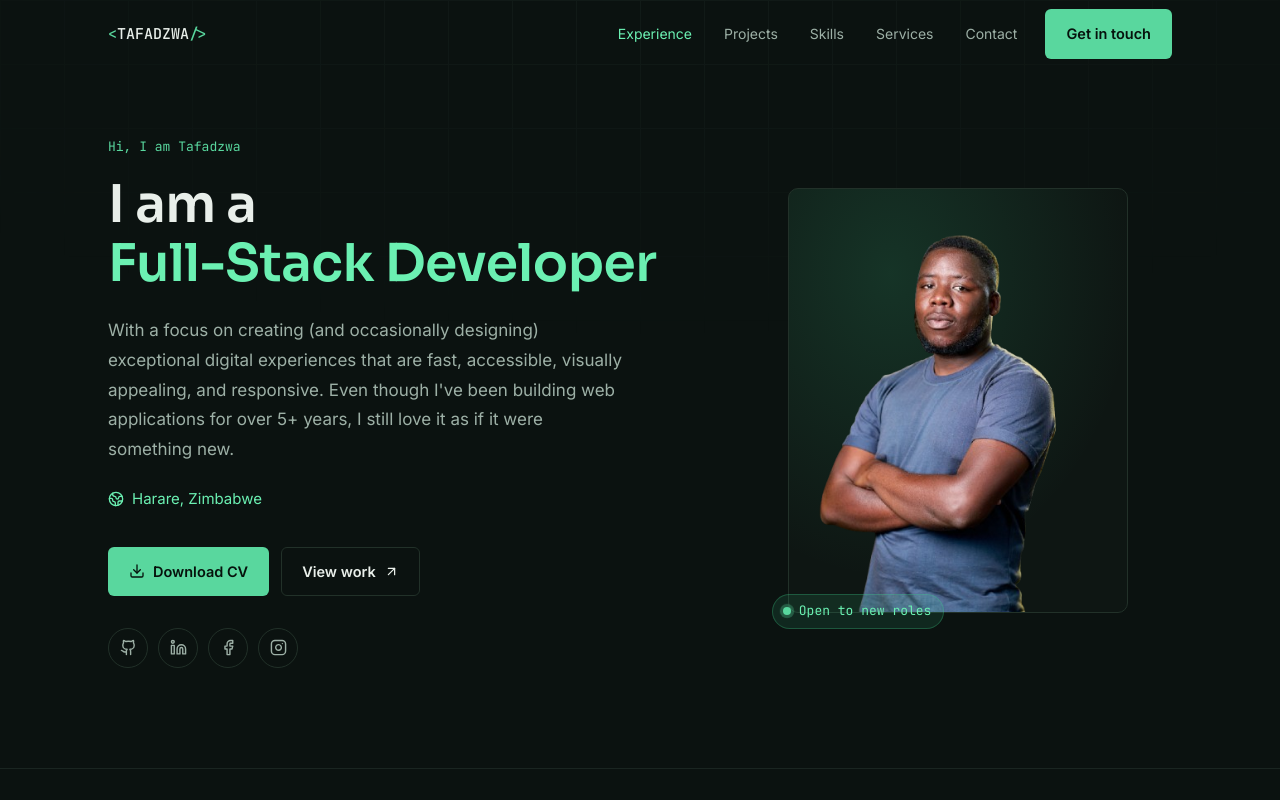
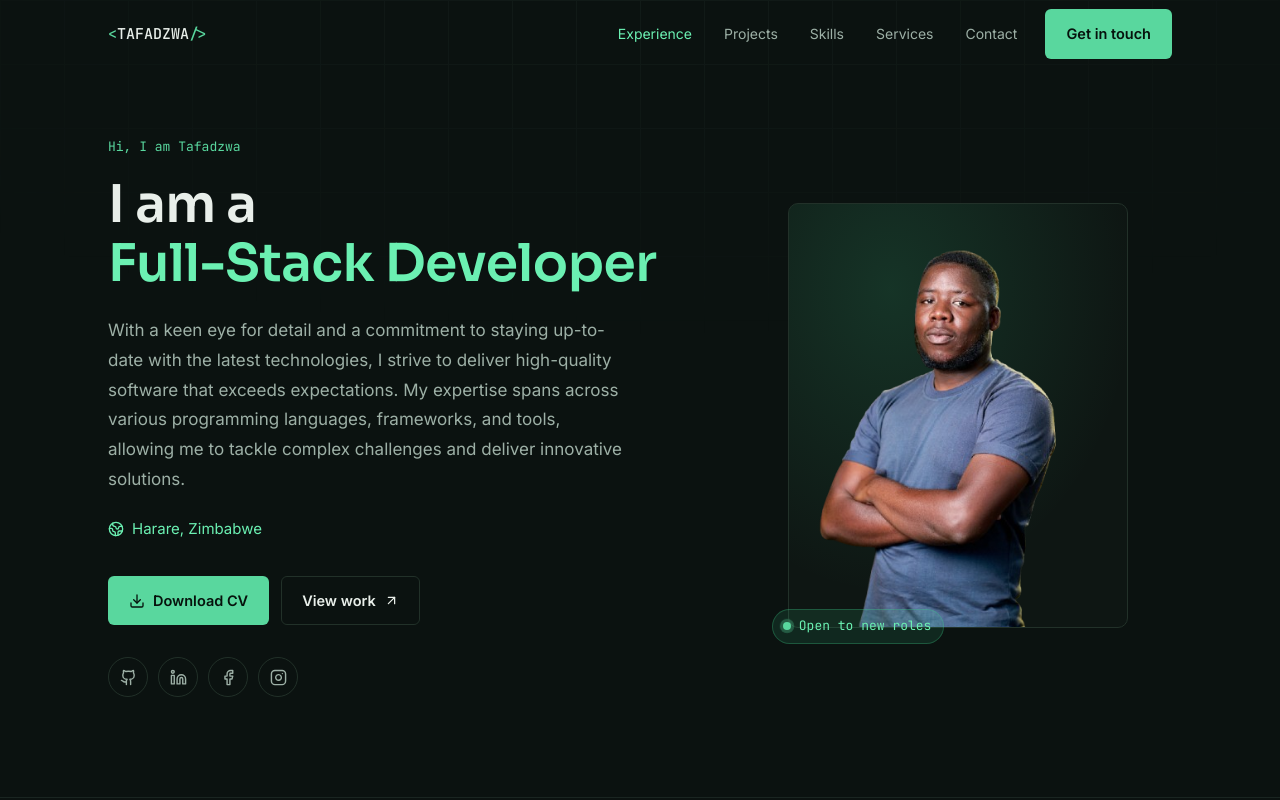
Before and after one commit to tchaipa/Portfolio, a React (Vite) app: page / in a window 1280 px wide. Shown: the top 800 px of the page. Built offline with nearby package versions, Linux system fonts and the light colour scheme.

Commit message:
tagline fix

```diff
--- a/src/data.js
+++ b/src/data.js
@@ -8,7 +8,7 @@ export const profile = {
     "Full-Stack Developer",
   ],
   tagline:
-    "With a focus on creating (and occasionally designing) exceptional digital experiences that are fast, accessible, visually appealing, and responsive. Even though I've been building web applications for over 5+ years, I still love it as if it were something new.",
+    "With  a keen eye for detail and a commitment to staying up-to-date with the latest technologies, I strive to deliver high-quality software that exceeds expectations. My expertise spans across various programming languages, frameworks, and tools, allowing me to tackle complex challenges and deliver innovative solutions.",
   location: "Harare, Zimbabwe",
   availability: "Open to new roles",
   email: "tchaipa97@gmail.com",
```
